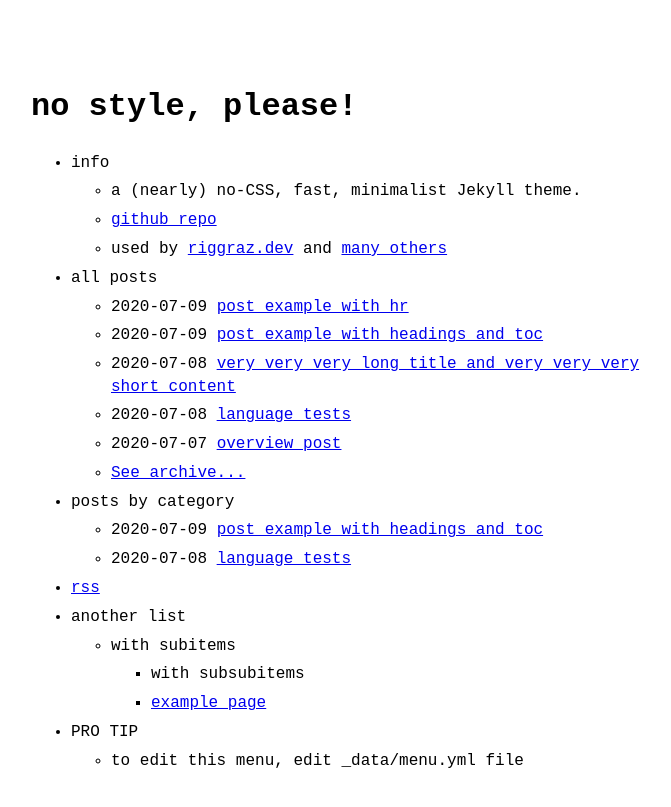
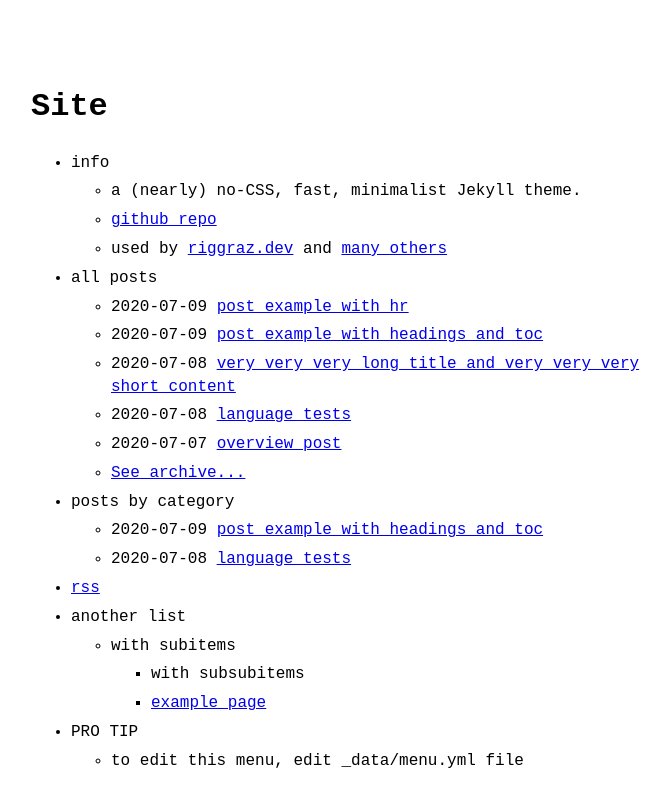
Before and after one commit to nullmiso/site, a Jekyll site: the page built from index.md, in a window 1280 px wide. Shown: the top 807 px of the page, without its empty margins (289-960 px from the left). Built offline with Jekyll 4.4.1, drawn with Linux system fonts in a browser that asks for light colours; some of the changed lines change nothing that is shown.

Commit message:
theme change

```diff
--- a/_config.yml
+++ b/_config.yml
@@ -1,20 +1,19 @@
-title: no style, please! # name of the site
-author: Riccardo Graziosi # name of site's author
-email: riccardo.graziosi97@gmail.com # email of site's author
-url: https://riggraz.dev # root address of the site
-baseurl: "/no-style-please" # subpath of the site, e.g. "/blog" (leave it blank "" if you're site shouldn't use a subpath)
+title: Site # name of the site
+author: Andrew Yu # name of site's author
+email: andrewyu6581@gmail.com # email of site's author
+# url: https://riggraz.dev # root address of the site
+# baseurl: "/no-style-please" # subpath of the site, e.g. "/blog" (leave it blank "" if you're site shouldn't use a subpath)
 description: > # description of the site (multiple lines allowed)
   A (nearly) no-CSS, fast, minimalist Jekyll theme.
 
 permalink: /:slug.html
 
 favicon: "logo.png" # name+extension of favicon (which must be put on the root folder)
-# goat_counter: "yoursitename" # put your GoatCounter name if you want to use GoatCounter analytics
 
 theme: no-style-please # if you are using GitHub Pages, change it to remote_theme: riggraz/no-style-please
 
 theme_config:
-  appearance: "auto" # can be "light", "dark" or "auto"
+  appearance: "light" # can be "light", "dark" or "auto"
   back_home_text: ".." # customize text for homepage link in post layout
   date_format: "%Y-%m-%d" # customize how date is formatted
   show_description: false # show blog description in home page
```
